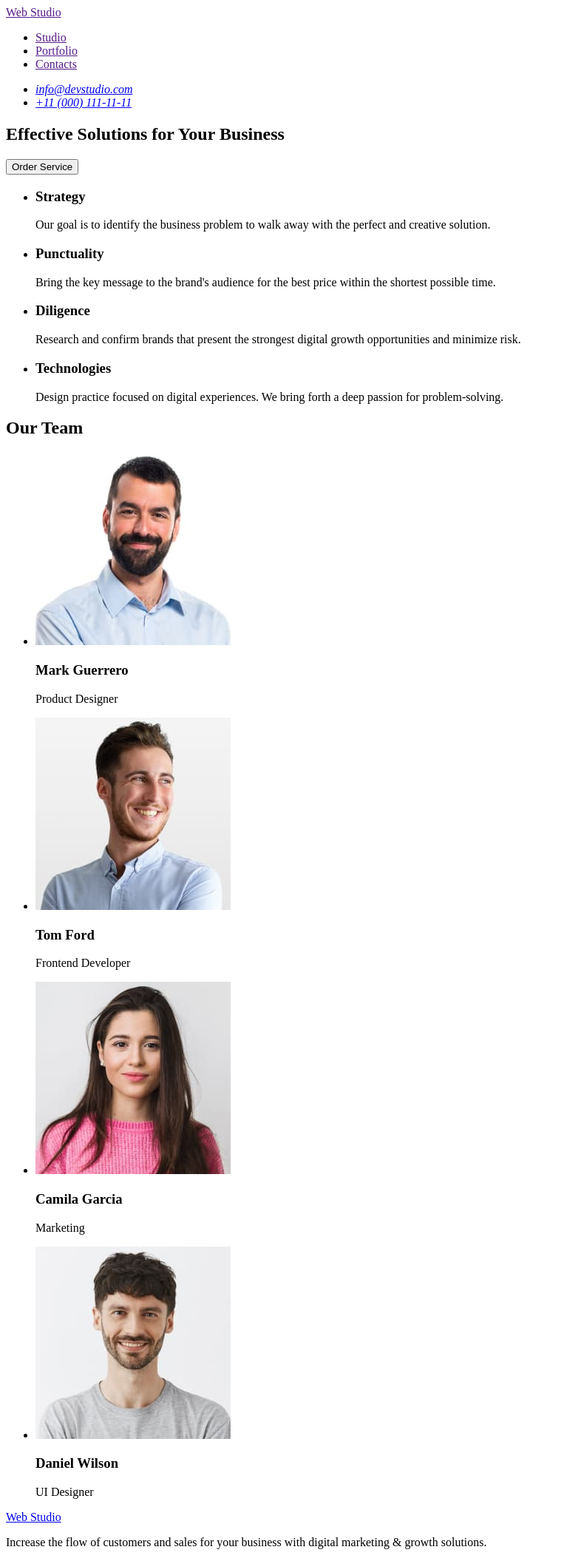
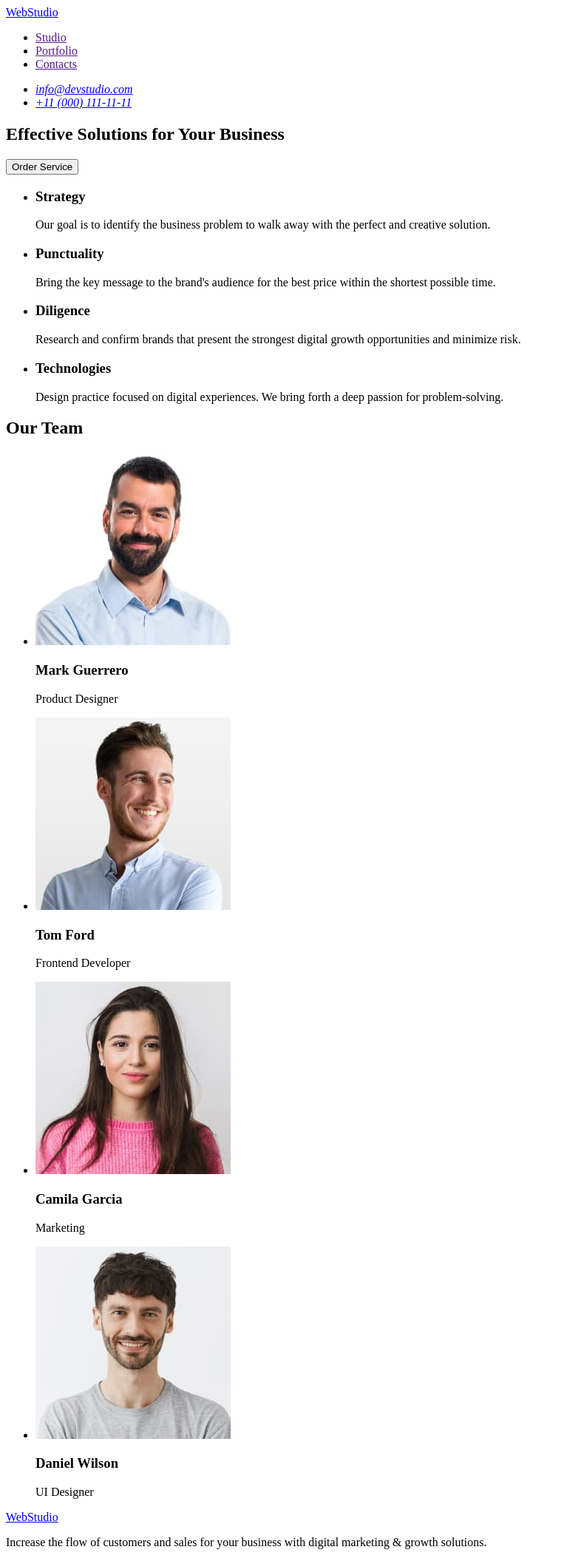
Before and after one commit to Yumfii/goit-markup-hw-01, a plain HTML site: page index.html in a window 1280 px wide. Shown: the whole page at 74% size, without its empty margins (0-759 px from the left). Drawn offline with Linux system fonts and the light colour scheme.

Commit message:
Update index.html

```diff
--- a/index.html
+++ b/index.html
@@ -6,9 +6,9 @@
     <title>Document</title>
   </head>
   <body>
+    <nav>
       <header id="home">
-      <a href="">Web <span>Studio</span></a>
-      <nav>
+        <a href="./index.html">WebStudio</a>
           <ul>
             <li><a href="">Studio</a></li>
             <li><a href="">Portfolio</a></li>
@@ -115,7 +115,7 @@
     </main>
 
     <footer>
-      <a href="#home">Web <span>Studio</span></a>
+      <a href="./index.html">WebStudio</a>
       <p>
         Increase the flow of customers and sales for your business with digital
         marketing & growth solutions.
```
Lines whose indentation alone changed are shown as unchanged.
